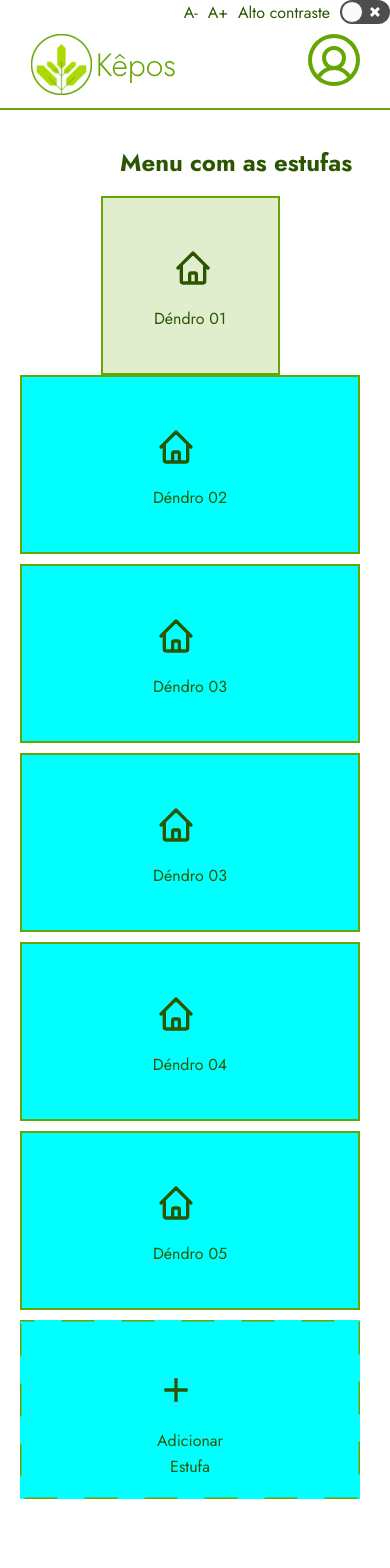
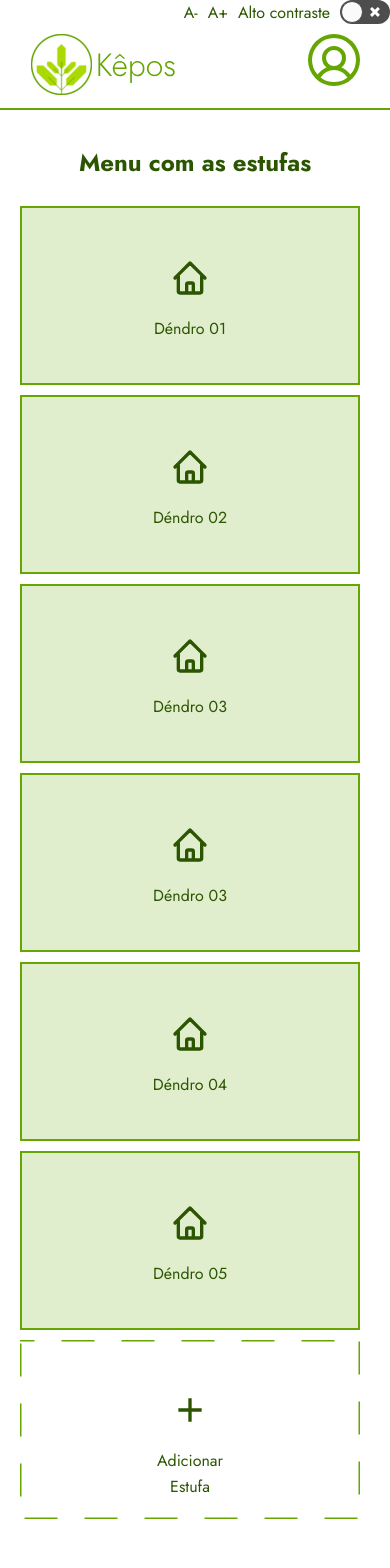
Before and after one commit to Project-Kepos/kepos-front-end, a React (Vite) app: page /dashboard in a window 390 px wide. Shown: the top 1568 px of the page. Built offline with nearby package versions, Linux system fonts and the light colour scheme; no server answers; sample sign-in values are in the browser's storage.

Commit message:
responsiveness completed in menu page

```diff
--- a/src/components/add-dendro-box/styles.module.css
+++ b/src/components/add-dendro-box/styles.module.css
@@ -4,6 +4,7 @@
     width: 179px;
     height: 179px;
     transition: background-color 0.5s;
+    margin-top: 10px;
 }
 .dendroBox:hover{
     background-color: var(--transition-green);
@@ -14,12 +15,10 @@
     margin-top: 10px;
 }
 .dendroIcon {
-    display: block;
-  margin-left: auto;
-  margin-right: auto;
-  width: 20%;
+    text-align: center;
   margin-top: 50px;
 }
+
 @media screen and (max-width: 455px) {
     .dendroBox{
         width: 100%
--- a/src/components/dendro-box/index.jsx
+++ b/src/components/dendro-box/index.jsx
@@ -1,13 +1,16 @@
 import React from 'react'
+import { Link } from 'react-router-dom'
 import styles from './styles.module.css'
 import dendro from '@assets/dendro.svg'
 import { HiOutlineHome } from 'react-icons/hi';
 const DendroBox = ({dendroName}) => {
   return (
+    <Link className={styles.link} to="/dashboard/greenhouse/1">
     <div className={styles.dendroBox}>
         <div className={styles.dendroIcon}><HiOutlineHome size={40} /></div>
         <div className={styles.dendroText}>{dendroName}</div>
     </div>
+    </Link>
   )
 }
 
--- a/src/components/dendro-box/styles.module.css
+++ b/src/components/dendro-box/styles.module.css
@@ -5,6 +5,9 @@
     min-width: 179px;
     height: 179px;
     transition: background-color 0.5s;
+}
+.link{
+    margin-top: 10px;
 }
 .dendroBox:hover{
     background-color: var(--transition-green);
@@ -15,14 +18,14 @@
     margin-top: 10px;
 }
 .dendroIcon {
-    display: block;
-  margin-left: auto;
-  margin-right: auto;
-  width: 20%;
+   text-align: center;
   margin-top: 50px;
 }
 @media screen and (max-width: 455px) {
     .dendroBox{
         width: 100%
     }
+    .link{
+        width: 100%
+    }
 }
--- a/src/pages/home/index.jsx
+++ b/src/pages/home/index.jsx
@@ -8,7 +8,7 @@ export function Home() {
     <main>
       <h2 className={styles.textMenu}>Menu com as estufas</h2>
       <div className={styles.menuContainer}>
-        <Link className={styles.link} to="/dashboard/greenhouse/1"><DendroBox dendroName="Déndro 01" /></Link>
+        <DendroBox dendroName="Déndro 01" />
         <DendroBox dendroName="Déndro 02" />
         <DendroBox dendroName="Déndro 03" />
         <DendroBox dendroName="Déndro 03" />
--- a/src/pages/home/styles.module.css
+++ b/src/pages/home/styles.module.css
@@ -31,8 +31,6 @@
     background-color: aqua;
 }
 
-.menuContainer > div:last-child {
-  }
   @media screen and (max-width: 1600px) {
     .menuContainer > div{
     margin-bottom: 10px;
@@ -42,14 +40,12 @@
     .menuContainer {
         margin-left: 40px;
     }
+    .textMenu{
+        margin: 0;
+        text-align: center;
+    }
 
-    .menuContainer > div:nth-child(3),
-    .menuContainer > div:nth-child(6),
-    .menuContainer > a:nth-child(3),
-    .menuContainer > a:nth-child(6) {
-        margin-right: 0;
-    }
-    @media screen and (max-width: 690px) {
+    @media screen and (max-width: 705px) {
         .menuContainer {
             margin-left: 10px;
         }
@@ -57,13 +53,7 @@
             margin-right: 10px;
         }
     }
-    @media screen and (max-width: 630px) {
-        .menuContainer > div:nth-child(3),
-    .menuContainer > div:nth-child(6),
-    .menuContainer > a:nth-child(3),
-    .menuContainer > a:nth-child(6) {
-        margin-right: 10px;
-    }
+
     }
     @media screen and (max-width: 630px) {
         .menuContainer {
@@ -77,13 +67,4 @@
         .menuContainer {
             margin-left: 0px;
         }
-        .menuContainer > div {
-            background-color: aqua; /* Altera a cor de fundo para aqua */
-        }
-        .link{
-
-        }
-
     }
-
-}
```
